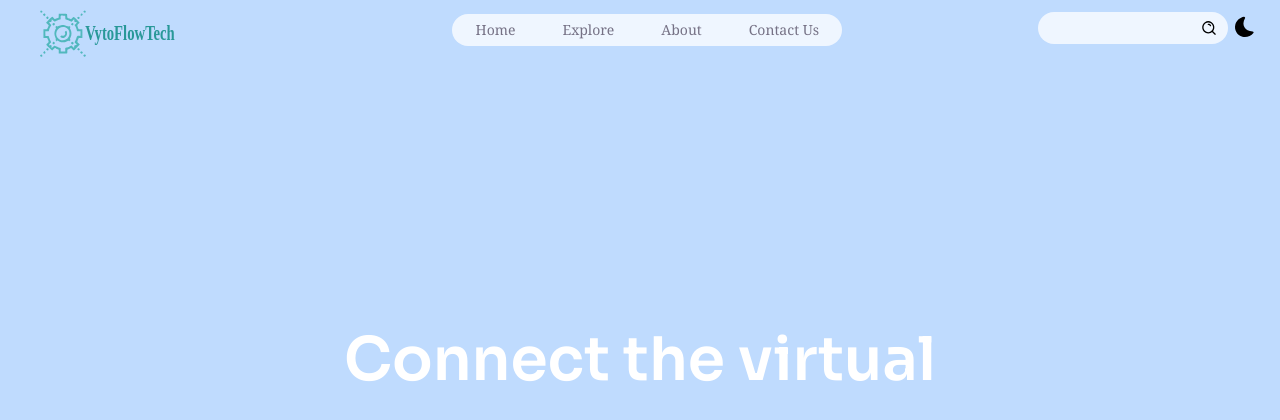
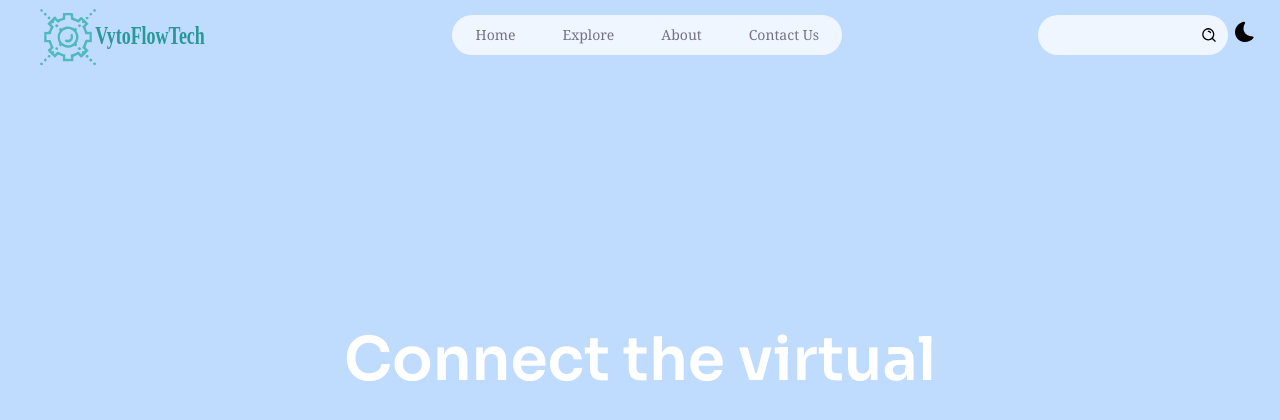
Before and after one commit to 0TenX1/VytoflowWebsite, a React (Vite) app: page / in a window 1280 px wide. Shown: the top 420 px of the page. Built offline with nearby package versions, Linux system fonts and the light colour scheme.

Commit message:
aligned everything

```diff
--- a/src/components/Header.jsx
+++ b/src/components/Header.jsx
@@ -21,11 +21,11 @@ const Header = ({ theme, setTheme }) => {
           <a
             className="block w-[12rem] xl:mr-8 "
             href="#hero"
-            style={{ marginTop: "-0.8rem" }}
+            style={{ marginTop: "-1rem" }}
           >
             <img
               src={vytoflowLogo}
-              width={135}
+              width={165}
               height={80}
               alt="Vytoflowtech"
             />
@@ -33,12 +33,12 @@ const Header = ({ theme, setTheme }) => {
           {/* main box for placing items*/}
           <nav
             className={
-              "hidden fixed top-[5rem] bottom-0 lg:static lg:flex lg:mr-auto lg:ml-auto justify-center lg:bg-transparent"
+              "hidden fixed  top-[5rem] bottom-0 lg:static lg:flex lg:mr-auto lg:ml-auto justify-center lg:bg-transparent"
             }
           >
             {/* Inner div for shaping box and placing items */}
             <div
-              className="relative justify-center rounded-2xl h-8 backdrop-blur-sm lg:bg-blue-50 z-2 flex flex-col items-center mx-auto lg:flex-row"
+              className="relative justify-center  rounded-3xl h-10 backdrop-blur-sm lg:bg-blue-50 z-2 flex flex-col items-center mx-auto lg:flex-row"
               style={{ marginTop: "-20px" }}
             >
               {navigation.map((item) => (
@@ -61,13 +61,13 @@ const Header = ({ theme, setTheme }) => {
           </nav>
           {/* div for search bar placeholder */}
           <div
-            className="hidden lg:flex items-center bg-blue-50 px-4 py-0 rounded-2xl ml-2 text-black"
-            style={{ marginTop: "-24px" }}
+            className="hidden lg:flex items-center bg-blue-50 px-4 py-0 rounded-3xl ml-2 text-black"
+            style={{ marginTop: "-20px" }}
           >
             <input
               type="text"
               placeholder=""
-              className="p-1 bg-transparent lg:max-w-36 lg:h-8 outline-0 text-xs font-sans h-10 "
+              className="p-1 bg-transparent lg:max-w-36 lg:h-10 outline-0 text-xs font-sans h-10 "
             />
             {/* Search icon*/}
             <img
```
